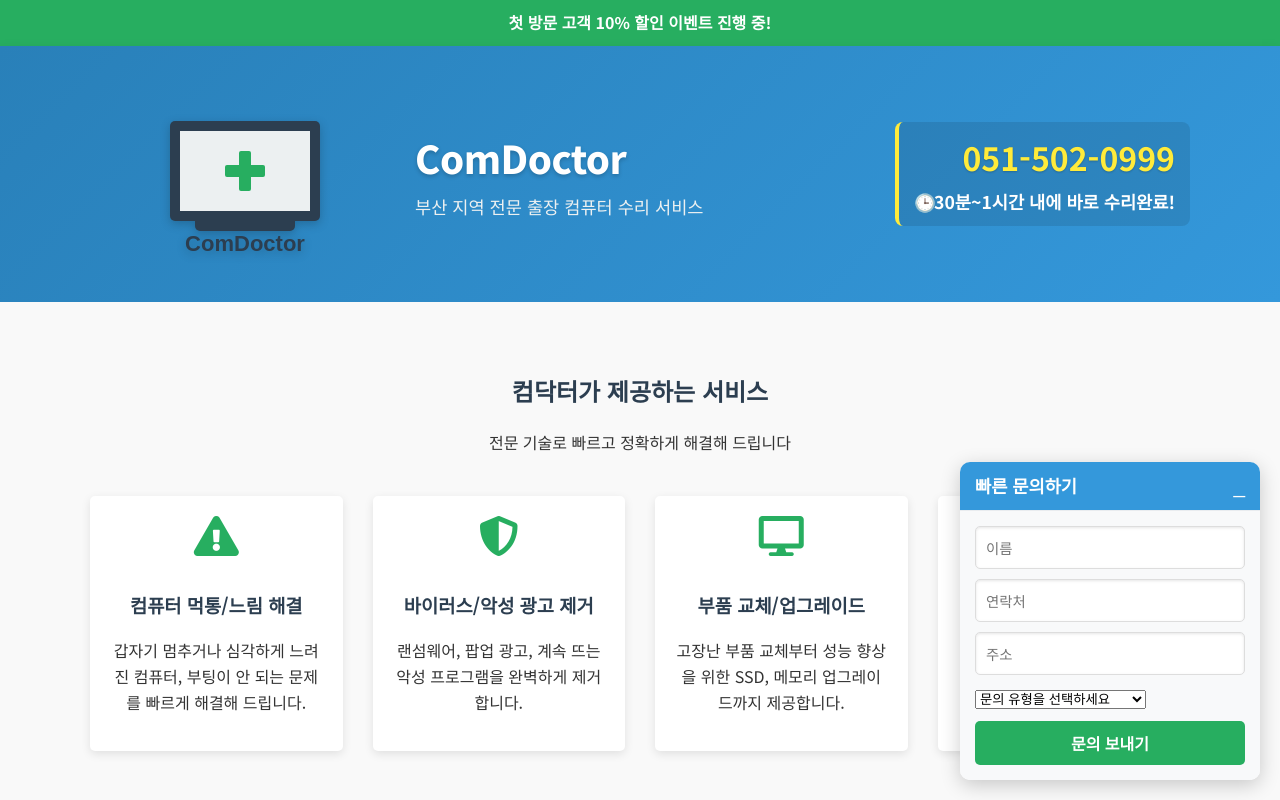
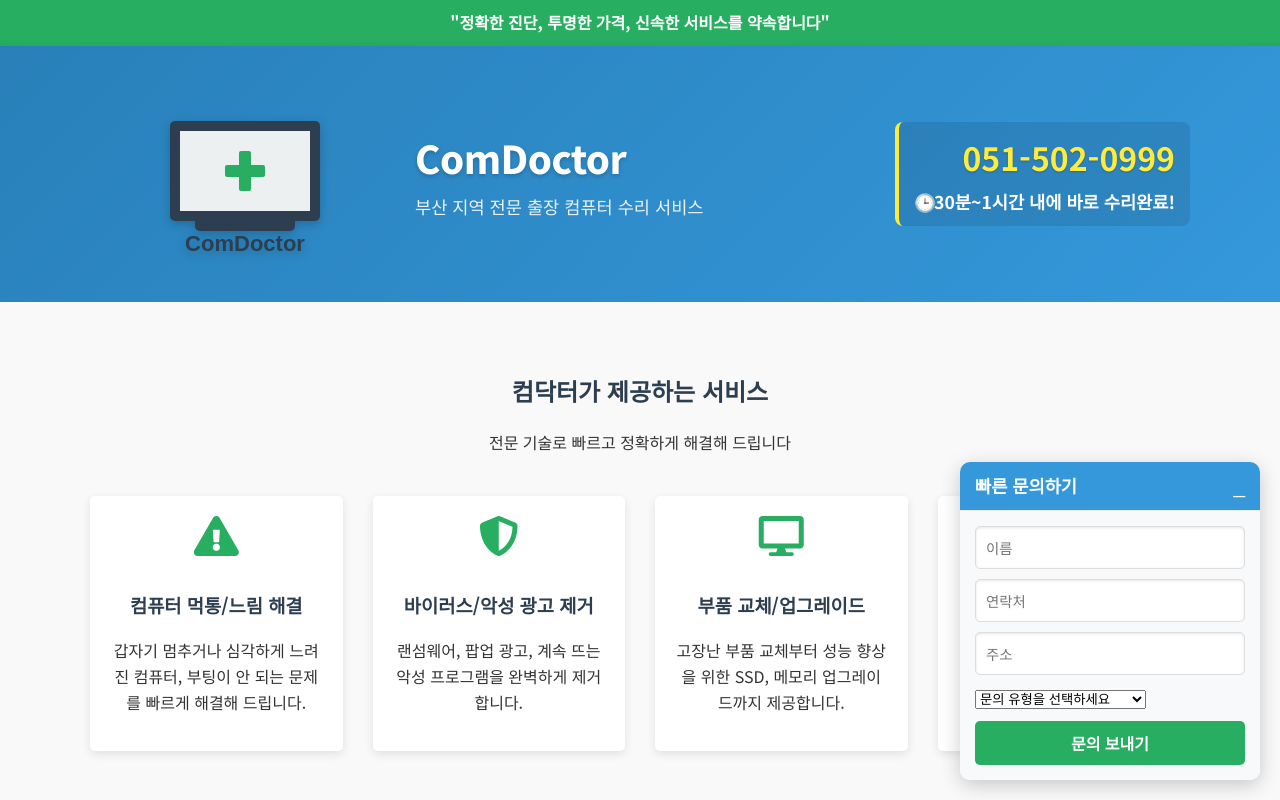
Before and after one commit to themeg2/comdoctor_project, a plain HTML site: page index.html in a window 1280 px wide. Shown: the top 800 px of the page. Drawn offline with nearby package versions, Linux system fonts and the light colour scheme; a web font is replaced by a local one.

Commit message:
Update index.html

```diff
--- a/index.html
+++ b/index.html
@@ -12,7 +12,7 @@
 </head>
 <body>
     <div class="promotion-banner">
-        첫 방문 고객 10% 할인 이벤트 진행 중!
+        "정확한 진단, 투명한 가격, 신속한 서비스를 약속합니다"
     </div>
 
     <header>
```
